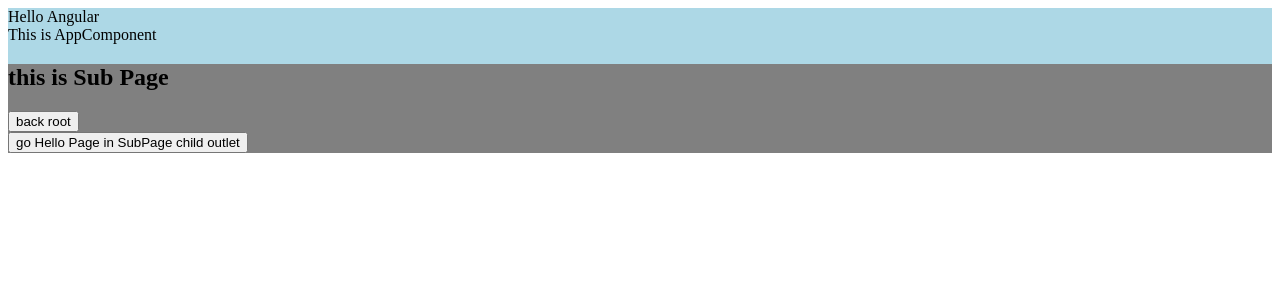
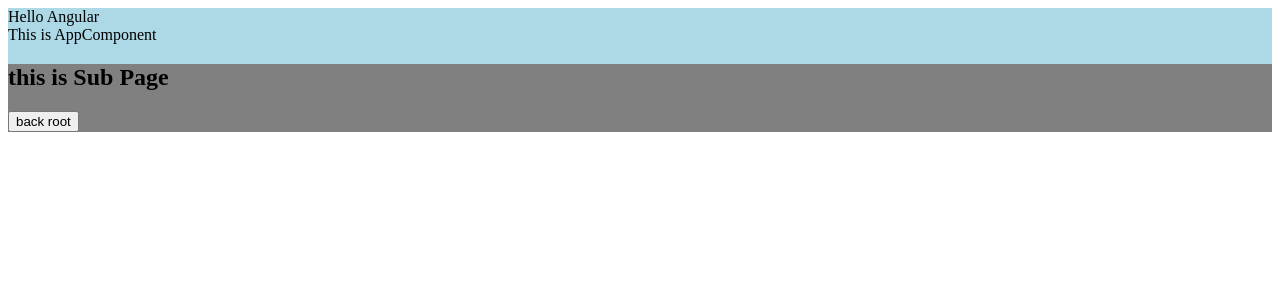
Before and after one commit to Chin-Jao-Tsai/dynamic-router-link, an Angular app: page /sub-page in a window 1280 px wide. Shown: the top 300 px of the page. Built offline with nearby package versions, Linux system fonts and the light colour scheme.

Commit message:
2 files modified

```diff
--- a/src/app/sub-page/sub-page.component.html
+++ b/src/app/sub-page/sub-page.component.html
@@ -1,9 +1,11 @@
 <div [style.background]="'gray'">
-<h2>this is Sub Page</h2>
-<button (click)="back()">back root</button>
+  <h2>this is Sub Page</h2>
+  <button (click)="back()">back root</button>
 
-<div>
-  <button (click)="goHelloPageinSubPage()">go Hello Page in SubPage child outlet</button>
+  <!-- <div>
+    <button (click)="goHelloPageinSubPage()">
+      go Hello Page in SubPage child outlet
+    </button>
+  </div>
+  <router-outlet></router-outlet> -->
 </div>
-<router-outlet></router-outlet>
-</div>
```
Also changed, not shown: src/app/app.module.ts (+9 -9 lines).
